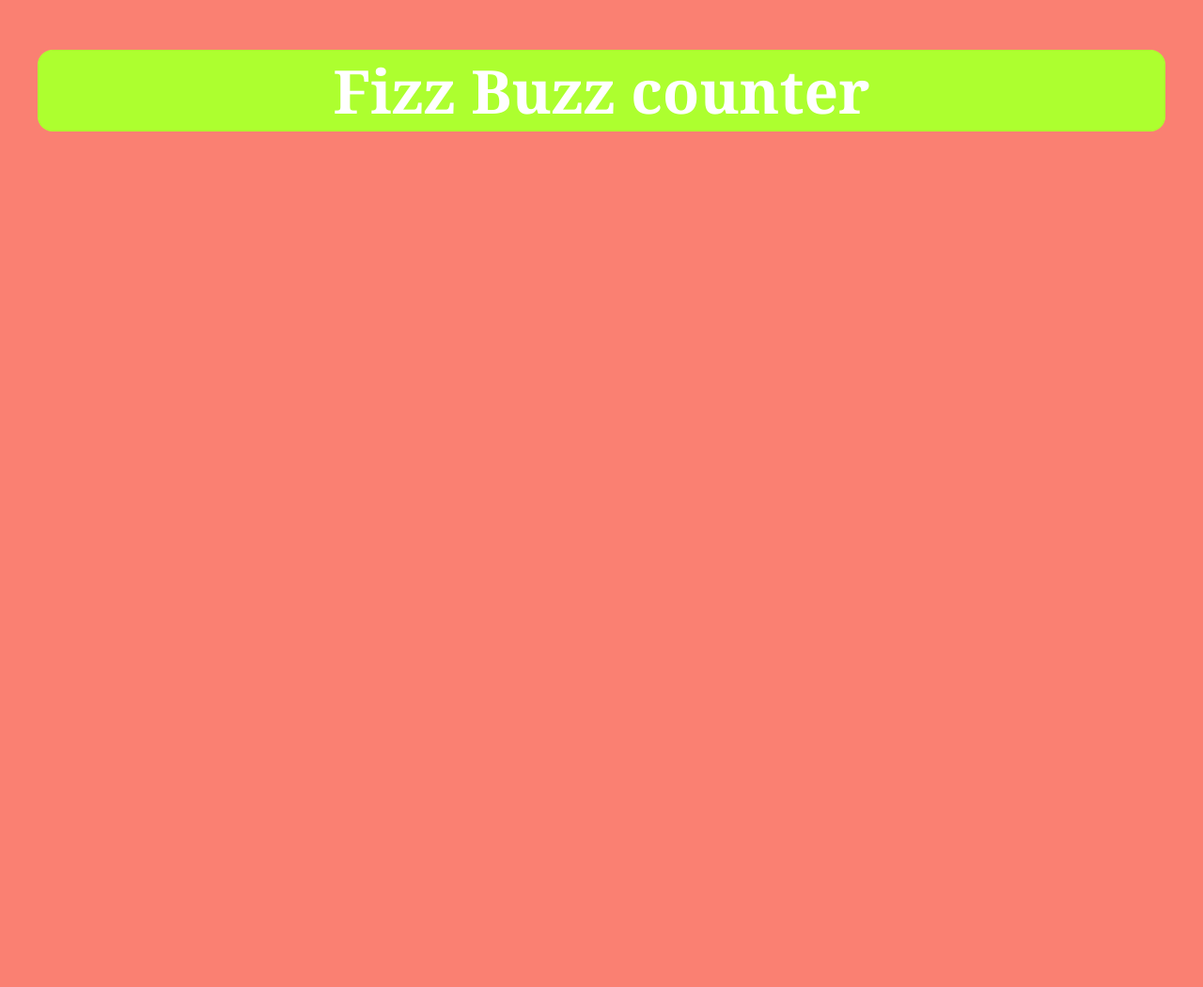
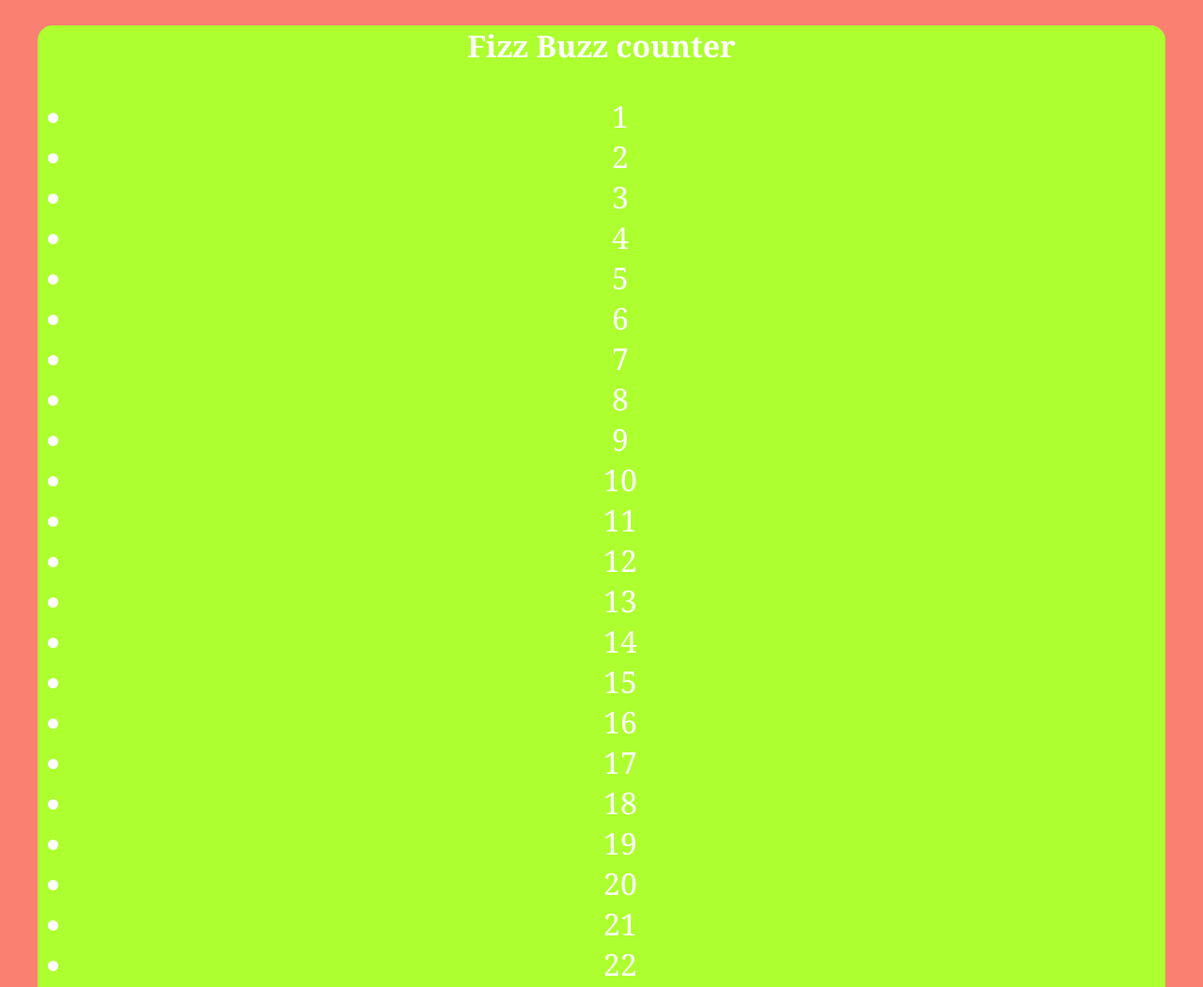
Before and after one commit to EligioBiasi/js-fizzbuzz, a plain HTML site: page index.html in a window 1280 px wide. Shown: the top 1051 px of the page at 94% size. Before the commit the page ends 800 px from the top, so only its background shows below. Drawn offline with Linux system fonts and the light colour scheme.

Commit message:
i cannot

```diff
--- a/index.html
+++ b/index.html
@@ -11,6 +11,7 @@
     <main>
         <section class="container">
             <h1>Fizz Buzz counter</h1>
+            <ul></ul>
         </section>
     </main>
 
--- a/script.js
+++ b/script.js
@@ -1,11 +1,8 @@
-Consegna:
-// Scrivi un programma che stampi in console i numeri da 1 a 100, ma che per i multipli di 3 stampi “Fizz” al posto del numero e per i multipli di 5 stampi “Buzz”.
-// Per i numeri che sono sia multipli di 3 che di 5 stampi “FizzBuzz”.
 
-// Come faccio a sapere se un numero è divisibile per un altro?
-// Abbiamo visto qualcosa di particolare che possiamo usare?
+const elemenUl = document.querySelector ('ul');
 
 for (let index = 1; index < 101; index++){
+
     if ((index % 3 === 0) && (index % 5 === 0)) {
         console.log('BuzzFizz');
     } else if (index % 5 === 0){
@@ -15,4 +12,7 @@ for (let index = 1; index < 101; index++){
     } else{
         console.log(index)
     }
+    const li = document.createElement('li');
+    li.innerHTML = (index);
+    elemenUl.append(li)
 }
--- a/style.css
+++ b/style.css
@@ -3,9 +3,11 @@ body{
     font-family: Georgia, 'Times New Roman', Times, serif;
 }
 
-h1{
+h1,
+ul
+{
     text-align: center;
-    font-size: 4rem;
+    font-size: 2rem;
     color: white;
 }
 
```
